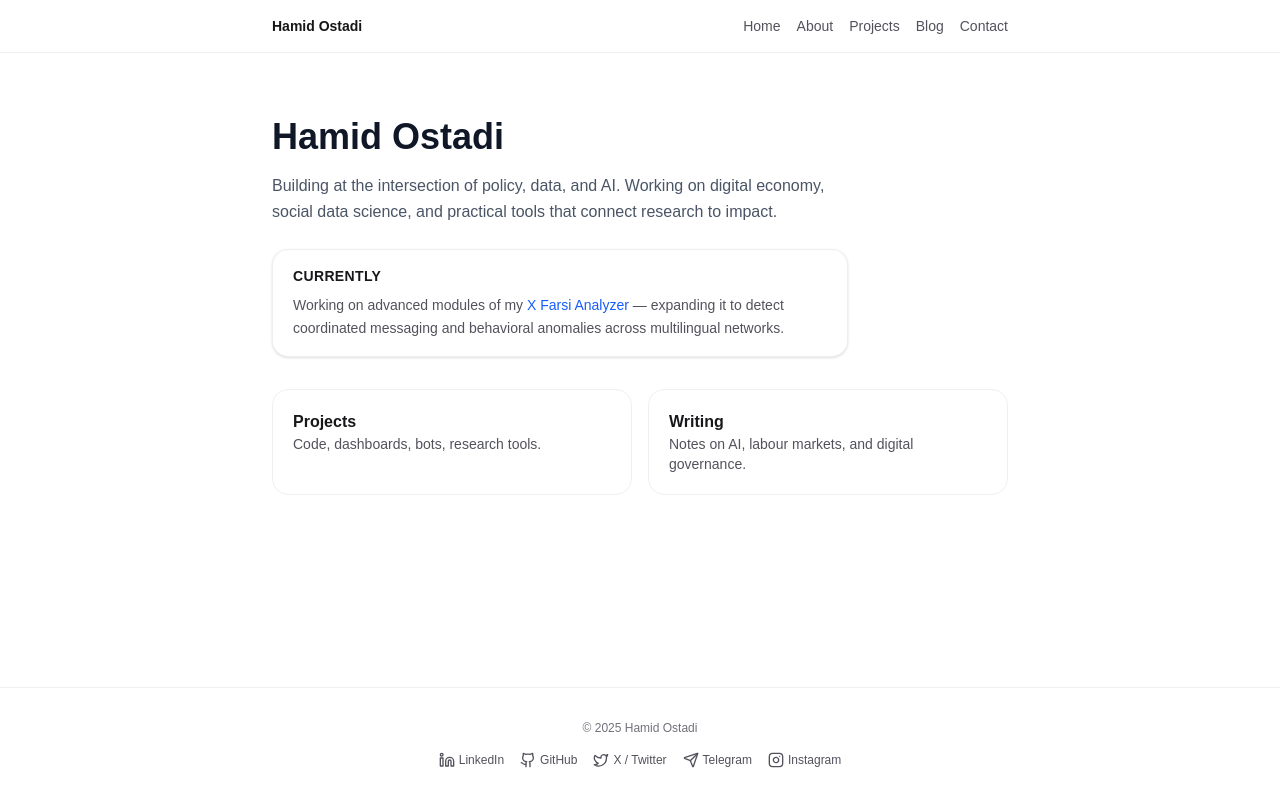
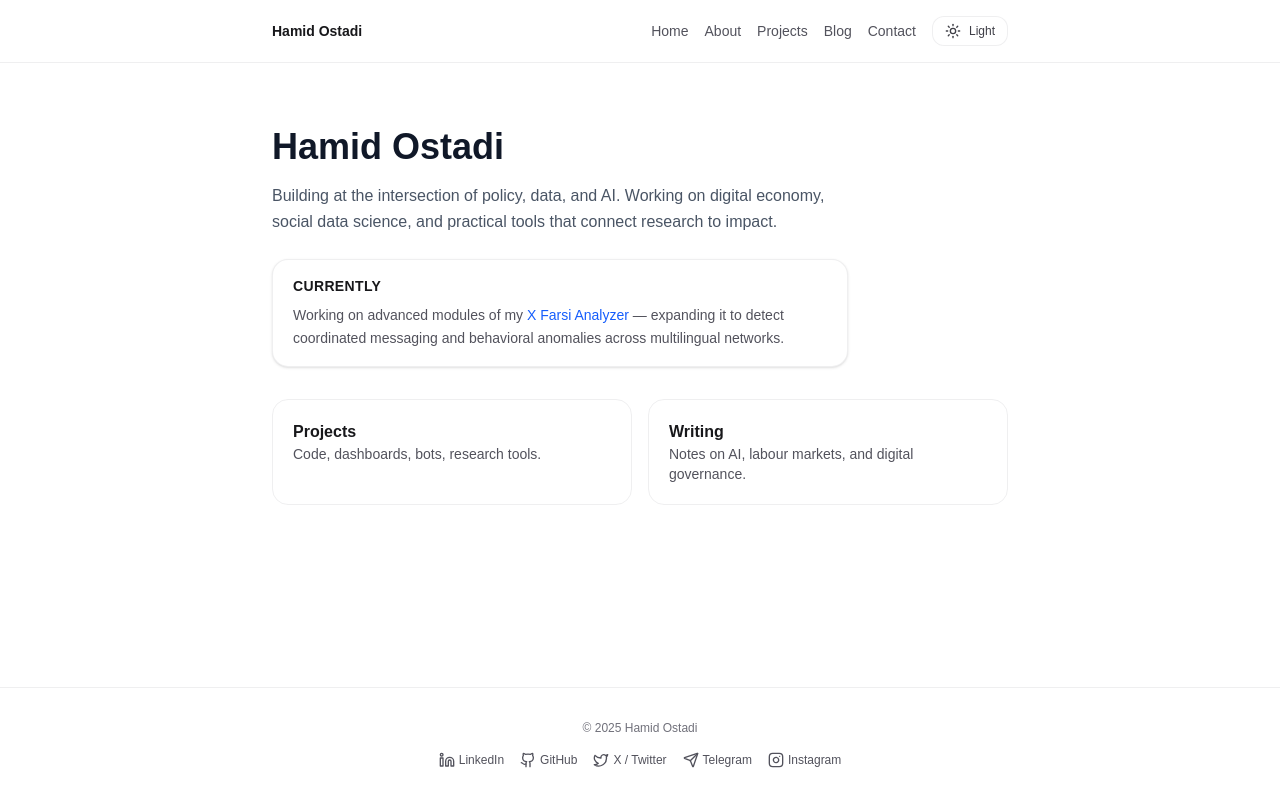
Before and after one commit to HamidOstadi/personal-site, a Next.js app: page / in a window 1280 px wide. Built offline with nearby package versions, Linux system fonts and the light colour scheme.

Commit message:
Fix Tailwind config for dark mode (use tailwind.config.ts)

```diff
--- a/src/app/layout.tsx
+++ b/src/app/layout.tsx
@@ -1,5 +1,6 @@
 import "./globals.css";
 import { Github, Linkedin, Twitter, Send, Instagram } from "lucide-react";
+import ThemeToggle from "@/components/ThemeToggle";
 
 export const metadata = {
   title: "Hamid Ostadi — Policy, Data & AI",
@@ -34,11 +35,12 @@ export default function RootLayout({
         <header className="w-full border-b border-zinc-200/60 dark:border-zinc-800/60 bg-white/80 dark:bg-zinc-900/80 backdrop-blur py-4">
           <nav className="mx-auto flex w-full max-w-3xl items-center justify-between px-4">
             {/* Left side: name / logo */}
-            <a href="/" className="font-semibold text-sm">
+             <a href="/" className="font-semibold text-sm text-zinc-900 dark:text-zinc-100">
               Hamid Ostadi
             </a>
 
-            {/* Right side: links */}
+            {/* Right side: nav links + theme toggle */}
+            <div className="flex items-center gap-4">
               <div className="flex gap-4 text-sm text-zinc-600 dark:text-zinc-400">
                 <a className="hover:text-zinc-900 dark:hover:text-zinc-100" href="/">
                   Home
@@ -56,7 +58,12 @@ export default function RootLayout({
                   Contact
                 </a>
               </div>
+
+               {/* Theme toggle button */}
+              <ThemeToggle />
+            </div>
           </nav>
+
         </header>
 
         {/* MAIN CONTENT */}
--- /dev/null
+++ b/src/components/ThemeToggle.tsx
@@ -0,0 +1,54 @@
+"use client";
+
+import { useEffect, useState } from "react";
+import { Moon, Sun } from "lucide-react";
+
+export default function ThemeToggle() {
+  // "system" = not chosen yet, follow user's OS preference
+  const [theme, setTheme] = useState<"light" | "dark">("light");
+
+  // On mount, read preferred theme:
+  useEffect(() => {
+    // 1. Check if we've saved a preference before
+    const stored = window.localStorage.getItem("theme");
+    if (stored === "light" || stored === "dark") {
+        setTheme(stored);
+        document.documentElement.classList.toggle("dark", stored === "dark");
+        return;
+    }
+
+    // 2. Otherwise check OS preference
+    const prefersDark = window.matchMedia("(prefers-color-scheme: dark)").matches;
+    const initial = prefersDark ? "dark" : "light";
+    setTheme(initial);
+    document.documentElement.classList.toggle("dark", prefersDark);
+  }, []);
+
+  // When theme changes (via click), apply it to <html> and store it
+  function toggleTheme() {
+    const next = theme === "light" ? "dark" : "light";
+    setTheme(next);
+    document.documentElement.classList.toggle("dark", next === "dark");
+    window.localStorage.setItem("theme", next);
+  }
+
+  return (
+    <button
+      onClick={toggleTheme}
+      className="flex items-center gap-2 rounded-xl border border-zinc-200/60 dark:border-zinc-700/60 bg-white/80 dark:bg-zinc-900/80 px-3 py-1.5 text-xs font-medium text-zinc-700 dark:text-zinc-300 hover:shadow-sm transition-shadow"
+      aria-label="Toggle color theme"
+    >
+      {theme === "dark" ? (
+        <>
+          <Moon className="h-4 w-4" />
+          <span>Dark</span>
+        </>
+      ) : (
+        <>
+          <Sun className="h-4 w-4" />
+          <span>Light</span>
+        </>
+      )}
+    </button>
+  );
+}
--- /dev/null
+++ b/tailwind.config.ts
@@ -0,0 +1,14 @@
+import type { Config } from "tailwindcss";
+
+const config: Config = {
+  darkMode: "class", // 👈 this is the important line
+  content: [
+    "./src/**/*.{js,ts,jsx,tsx,mdx}",
+  ],
+  theme: {
+    extend: {},
+  },
+  plugins: [],
+};
+
+export default config;
```
Lines whose indentation alone changed are shown as unchanged.
